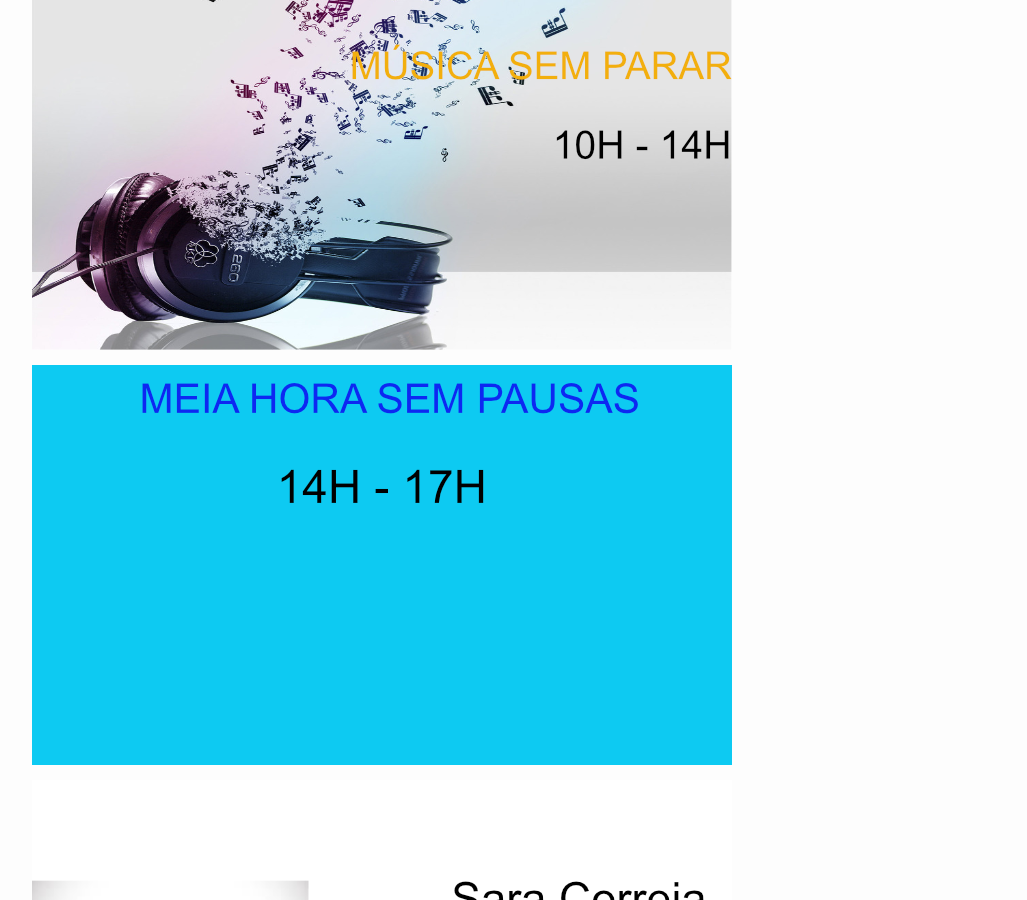
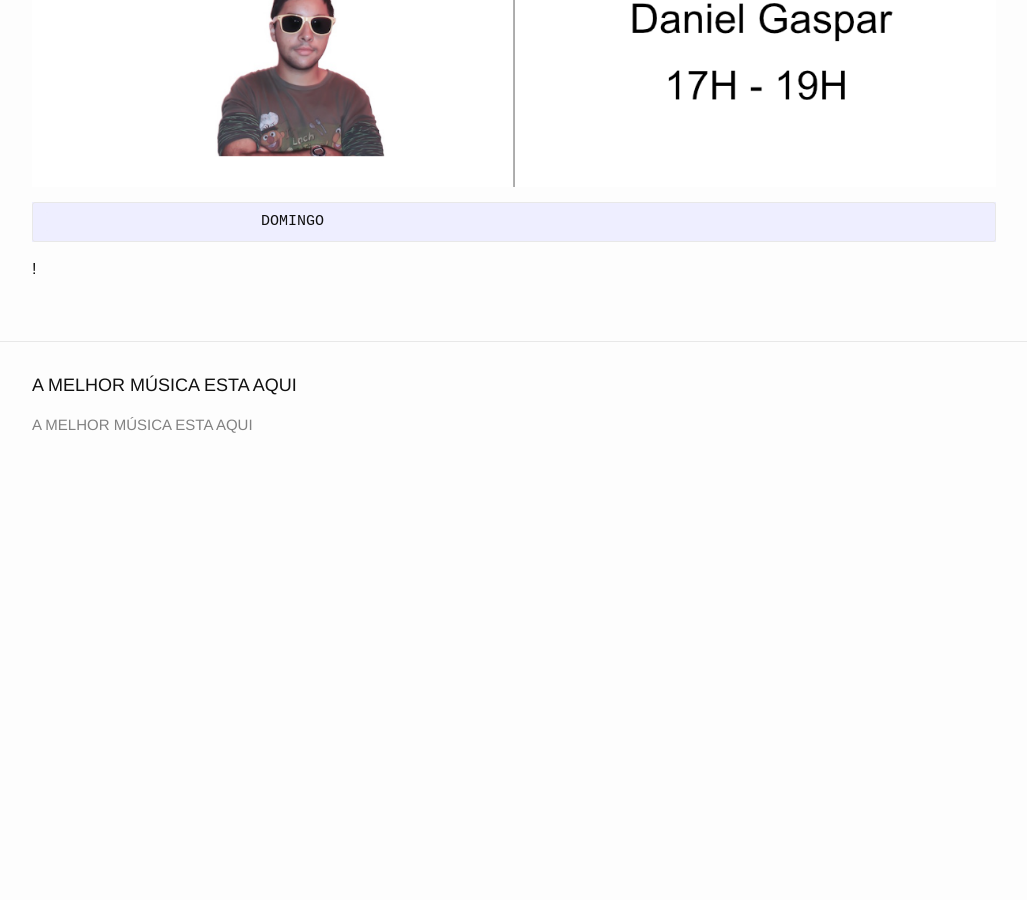
Before and after one commit to davidegaspar/nonstop, a Jekyll site: the page built from site/programacao.md, in a window 1280 px wide and 900 px high, scrolled down 5847 px. Shown: the whole window, without its empty margins (126-1153 px from the left). Built offline with Jekyll 4.4.1, drawn with Linux system fonts in a browser that asks for light colours; after the commit the page ends 6344 px from its top, so only the background shows below that.

Commit message:
danielgaspar enviar

```diff
--- a/site/programacao.md
+++ b/site/programacao.md
@@ -61,27 +61,10 @@ PROGRAMAÇÃO
 
                           SÁBADO
 
-![MÚSICA SEM PARAR](/imagens/musicasemparar.png)
+![Daniel Gaspar](/imagens/emissao1111111.png)
 
-![MEIA HORA SEM PAUSAS](/imagens/meiahorasempausas.png)
-
-![Sara Correia](/imagens/saracorreia2.png)
-
-![2H SEM PAUSAS](/imagens/2h sem pausas1.png)
-
-![Davide Gaspar](/imagens/davidegaspar1.png)
-
-![DANCE MÚSIC](/imagens/dance music.png)
 
 
                             DOMINGO
 
-![MÚSICA SEM PARAR](/imagens/musicasemparar.png)
-
-![MÚSICAS NOVAS](/imagens/musicasnovas.png)
-
-![TOP TEN DA SEMANA](/imagens/toptendasemana.png)
-
-![Sara Correia](/imagens/saracorreia3.png)
-
-![DANCE MÚSIC](/imagens/dance music.png)
+!
```
Also changed, not shown: site/imagens/emissao1111111.png (added).
